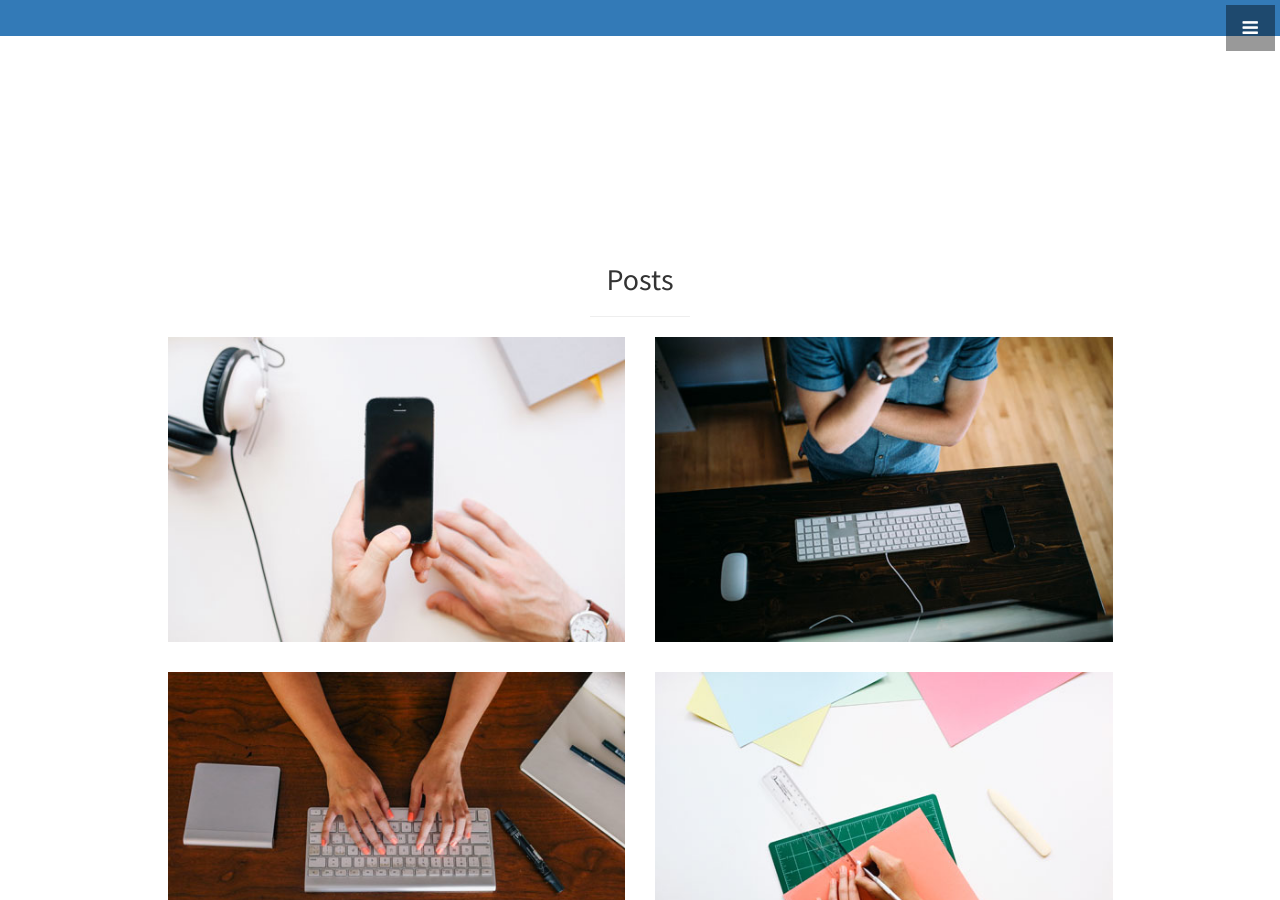
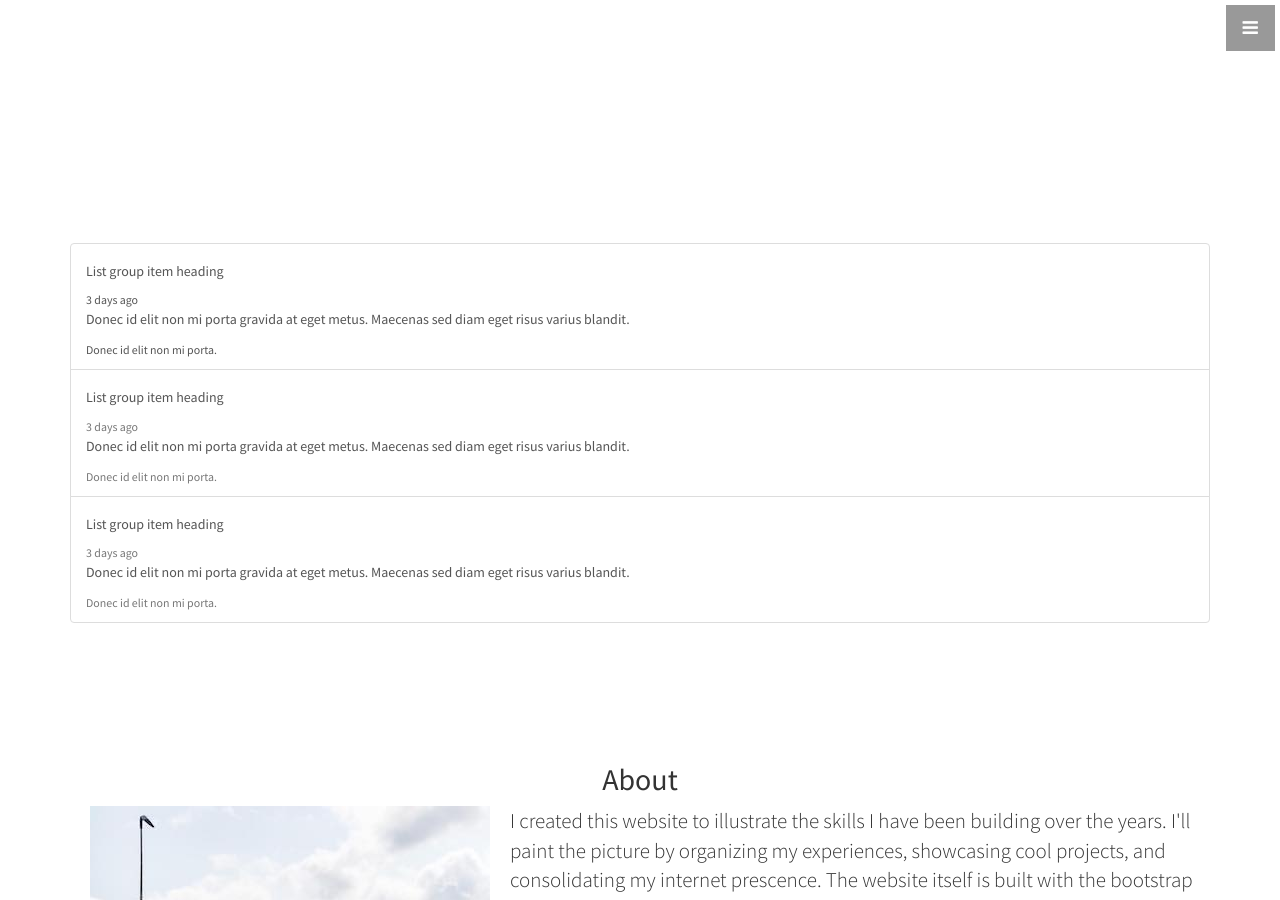
Before and after one commit to healyt22/healyt22.github.io, a Jekyll site: the page built from index.html, in a window 1280 px wide and 900 px high, scrolled down 907 px. Built offline with Jekyll 4.4.1, drawn with Linux system fonts in a browser that asks for light colours.

Commit message:
working on posts

```diff
--- a/_includes/header.html
+++ b/_includes/header.html
@@ -67,32 +67,6 @@
         </div>
         <!-- /.col-lg-10 -->
       </div>
-      <div class="list-group">
-          <a href="#" class="list-group-item list-group-item-action flex-column align-items-start active">
-            <div class="d-flex w-100 justify-content-between">
-              <h5 class="mb-1">List group item heading</h5>
-              <small>3 days ago</small>
-            </div>
-            <p class="mb-1">Donec id elit non mi porta gravida at eget metus. Maecenas sed diam eget risus varius blandit.</p>
-            <small>Donec id elit non mi porta.</small>
-          </a>
-          <a href="#" class="list-group-item list-group-item-action flex-column align-items-start">
-            <div class="d-flex w-100 justify-content-between">
-              <h5 class="mb-1">List group item heading</h5>
-              <small class="text-muted">3 days ago</small>
-            </div>
-            <p class="mb-1">Donec id elit non mi porta gravida at eget metus. Maecenas sed diam eget risus varius blandit.</p>
-            <small class="text-muted">Donec id elit non mi porta.</small>
-          </a>
-          <a href="#" class="list-group-item list-group-item-action flex-column align-items-start">
-            <div class="d-flex w-100 justify-content-between">
-              <h5 class="mb-1">List group item heading</h5>
-              <small class="text-muted">3 days ago</small>
-            </div>
-            <p class="mb-1">Donec id elit non mi porta gravida at eget metus. Maecenas sed diam eget risus varius blandit.</p>
-            <small class="text-muted">Donec id elit non mi porta.</small>
-          </a>
-      </div>
       <!-- /.row -->
     </div>
     <!-- /.container -->
--- /dev/null
+++ b/_includes/posts.html
@@ -0,0 +1,32 @@
+<section id="portfolio" class="portfolio">
+    <div class="container">
+        <div class="list-group">
+      <a href="#" class="list-group-item list-group-item-action flex-column align-items-start">
+        <div class="d-flex w-100 justify-content-between">
+          <h5 class="mb-1">List group item heading</h5>
+          <small>3 days ago</small>
+        </div>
+        <p class="mb-1">Donec id elit non mi porta gravida at eget metus. Maecenas sed diam eget risus varius blandit.</p>
+        <small>Donec id elit non mi porta.</small>
+      </a>
+      <a href="#" class="list-group-item list-group-item-action flex-column align-items-start">
+        <div class="d-flex w-100 justify-content-between">
+          <h5 class="mb-1">List group item heading</h5>
+          <small class="text-muted">3 days ago</small>
+        </div>
+        <p class="mb-1">Donec id elit non mi porta gravida at eget metus. Maecenas sed diam eget risus varius blandit.</p>
+        <small class="text-muted">Donec id elit non mi porta.</small>
+      </a>
+      <a href="#" class="list-group-item list-group-item-action flex-column align-items-start">
+        <div class="d-flex w-100 justify-content-between">
+          <h5 class="mb-1">List group item heading</h5>
+          <small class="text-muted">3 days ago</small>
+        </div>
+        <p class="mb-1">Donec id elit non mi porta gravida at eget metus. Maecenas sed diam eget risus varius blandit.</p>
+        <small class="text-muted">Donec id elit non mi porta.</small>
+      </a>
+    </div>
+    <!-- /.row -->
+  </div>
+  <!-- /.container -->
+</section>
--- a/_layouts/front.html
+++ b/_layouts/front.html
@@ -7,7 +7,7 @@
 
   {% include navigation.html %}
   {% include header.html %}
-  {% include portfolio.html %}
+  {% include posts.html %}
   {% include about.html %}
   {% include timeline.html %}
   {% include footer.html %}
```
